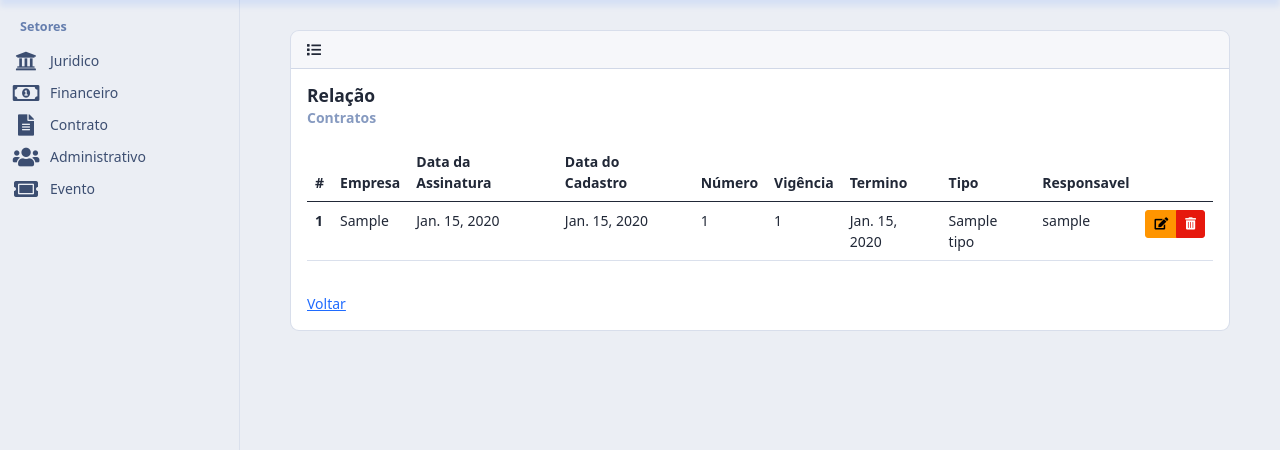
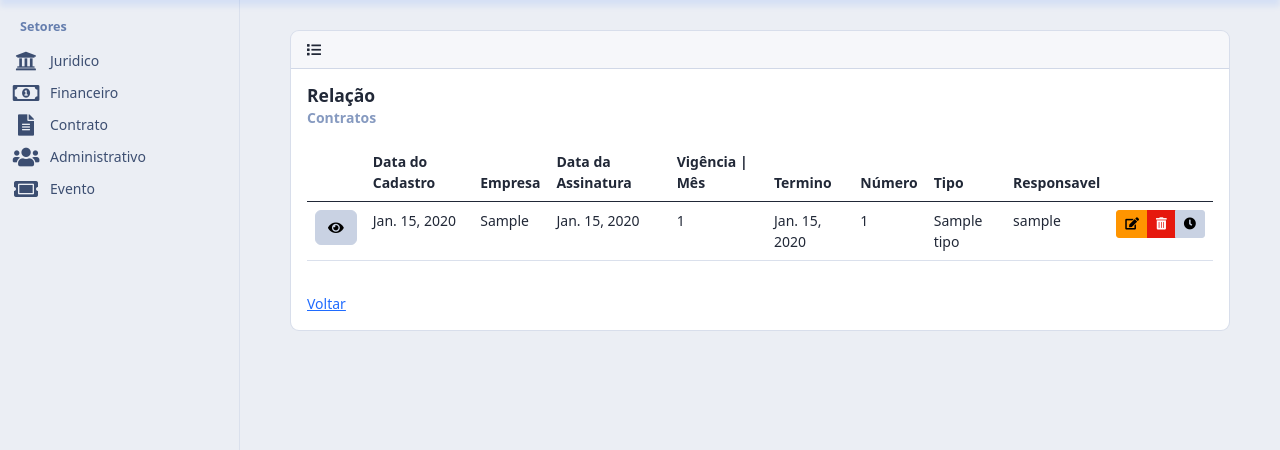
Before and after one commit to dnetochaves/siraf, a Django app: page /juridico/listar_contratos/ in a window 1280 px wide. Shown: the part 60-510 px from the top of the page. Run offline with Django 3.2, Linux system fonts and the light colour scheme; tables that the repository leaves empty hold one stand-in row (values such as "Sample post"); some libraries are stand-ins or nearby versions.

Commit message:
Ajuste em listar_contratos

```diff
--- a/apps/juridico/templates/juridico/listar_contratos.html
+++ b/apps/juridico/templates/juridico/listar_contratos.html
@@ -19,13 +19,13 @@ Juridico
                 <table class="table table-hover">
                     <thead>
                         <tr>
-                            <th scope="col">#</th>
+                            <th scope="col"></th>
+                            <th scope="col">Data do Cadastro</th>
                             <th scope="col">Empresa</th>
                             <th scope="col">Data da Assinatura</th>
-                            <th scope="col">Data do Cadastro</th>
+                            <th scope="col">Vigência | Mês</th>
+                            <th scope="col">Termino</th>
                             <th scope="col">Número</th>
-                            <th scope="col">Vigência</th>
-                            <th scope="col">Termino</th>
                             <th scope="col">Tipo</th>
                             <th scope="col">Responsavel</th>
                             <th scope="col"></th>
@@ -36,13 +36,16 @@ Juridico
 
                         {% for listar_contrato in listar_contratos %}
                         <tr>
-                            <th scope="row">{{ listar_contrato.id }}</th>
+                            <td>
+                                <a href="{% url 'juridico:deletar_contrato' listar_contrato.id %}"
+                                    class="btn btn-secondary"><i class="fa fa-eye"></i></a>
+                            </td>
+                            <td>{{ listar_contrato.date }}</td>
                             <td>{{ listar_contrato.company }}</td>
                             <td>{{ listar_contrato.signature_date }}</td>
-                            <td>{{ listar_contrato.date }}</td>
-                            <td>{{ listar_contrato.number }}</td>
                             <td>{{ listar_contrato.validity }}</td>
                             <td>{{ listar_contrato.end_validity }}</td>
+                            <td>{{ listar_contrato.number }}</td>
                             <td>{{ listar_contrato.type_contrato.name }}</td>
                             <td>{{ listar_contrato.responsible }}</td>
                             <td>
@@ -51,6 +54,8 @@ Juridico
                                         class="btn btn-warning"><i class="fa fa-edit"></i></a>
                                     <a href="{% url 'juridico:deletar_contrato' listar_contrato.id %}"
                                         class="btn btn-danger"><i class="fa fa-trash-alt"></i></a>
+                                    <a href="{% url 'juridico:deletar_contrato' listar_contrato.id %}"
+                                        class="btn btn-secondary"><i class="fa fa-clock"></i></a>
                                 </div>
                             </td>
                         </tr>
```
